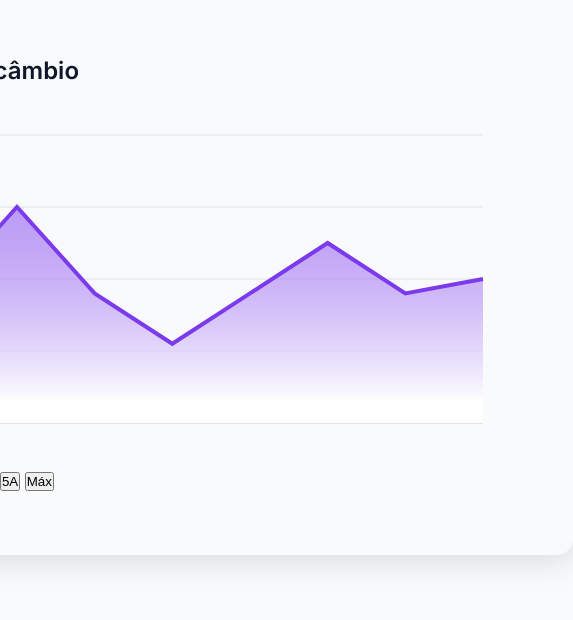
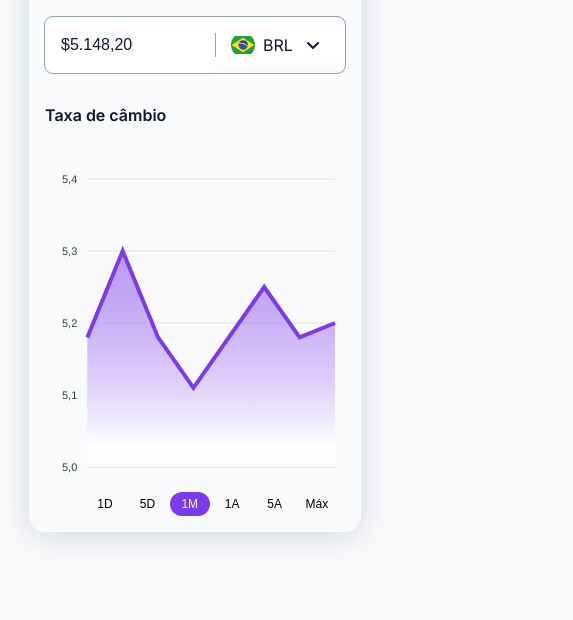
Before and after one commit to kleubinho/Conversor-de-moedas, a plain HTML site: page index.html in a window 390 px wide. Shown: the part 224-844 px from the top of the page, 573 px wide, since content can reach past the window. Drawn offline with nearby package versions, Linux system fonts and the light colour scheme.

Commit message:
finish style

```diff
--- a/style.css
+++ b/style.css
@@ -148,6 +148,9 @@ ul {
   margin-top: 0.8rem;
 
   overflow-y: scroll;
+
+  position: relative;
+  z-index: 1;
 }
 
 li {
@@ -173,3 +176,52 @@ li {
   border-radius: .4rem;
   padding: .8rem;
 }
+
+.chart-controls {
+  display: flex;
+  justify-content: space-between;
+  margin: -2.2rem .8rem 0 4rem;
+}
+
+.chart-controls button {
+  background-color: transparent;
+  border: 0;
+
+  width: 4rem;
+  height: 2.4rem;
+
+  font-size: 1.2rem;
+  line-height: 1.6rem;
+  text-align: center;
+
+  cursor: pointer;
+}
+
+.chart-controls button:hover,
+.chart-controls button.active {
+  background-color: #7c3aed;
+  color: white;
+  border-radius: 999px;
+  padding: .4rem .8rem;
+
+}
+
+@media (max-width: 48rem) {
+  main {
+    padding: 1.6rem;
+    gap: 3.2rem;
+  }
+
+  section h2 {
+    font-size: 1.6rem;
+  }
+
+  .conversor .wrapper {
+    flex-direction: column;
+    gap: .8rem;
+  }
+
+  .money-wrapper{
+    width: 100%;
+  }
+}
```
